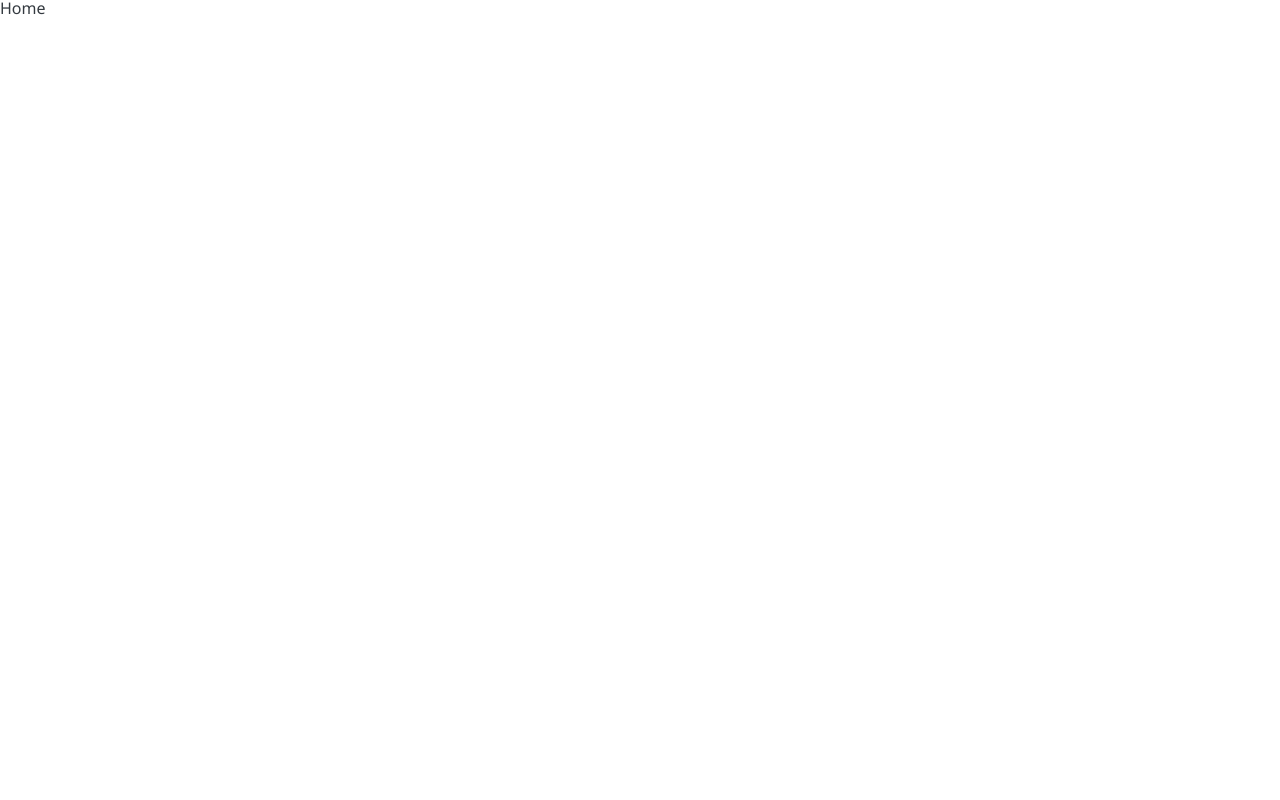
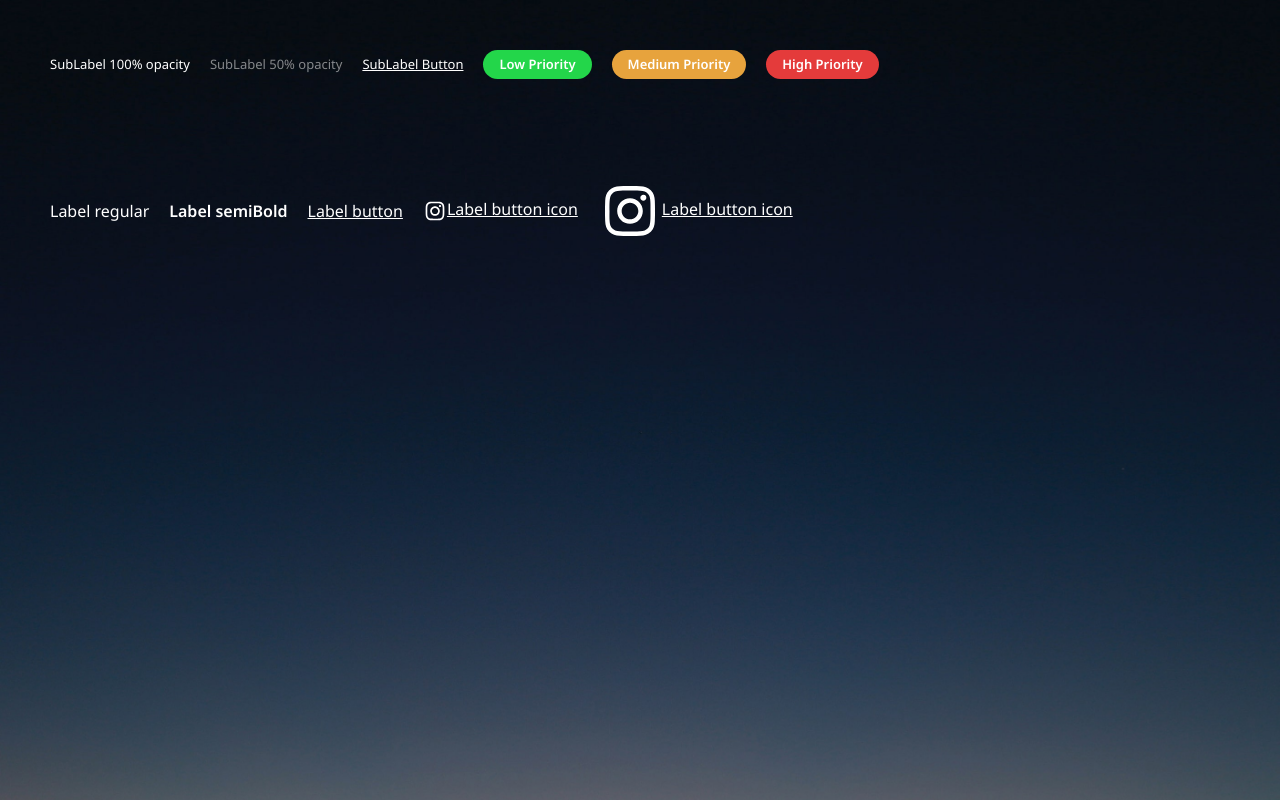
Before and after one commit to emilianovaccaro/Tasky, a React (Vite) app in the folder client/: page / in a window 1280 px wide. Built offline with nearby package versions, Linux system fonts and the light colour scheme.

Commit message:
Label and SubLabel components

```diff
--- a/client/package.json
+++ b/client/package.json
@@ -12,6 +12,7 @@
   "dependencies": {
     "react": "^18.2.0",
     "react-dom": "^18.2.0",
+    "react-icons": "^4.4.0",
     "react-router-dom": "^6.4.0",
     "styled-components": "^5.3.5"
   },
--- a/client/src/app/style-reset.css
+++ b/client/src/app/style-reset.css
@@ -46,3 +46,12 @@ table {
 	border-collapse: collapse;
 	border-spacing: 0;
 }
+
+body {
+	background-image: url('../assets/background-sunset.jpg');
+	background-size: cover;
+}
+
+* {
+	font-family: "Noto Sans"!important;
+}
--- a/client/src/app/theme.js
+++ b/client/src/app/theme.js
@@ -6,7 +6,7 @@ export const styles = {
     extraLarge: '1920px'
   },
 
-  paddings: {
+  padding: {
     small: '8px 16px',
     medium: '16px 32px',
     large: '32px 64px'
@@ -18,6 +18,19 @@ export const styles = {
     large: '32px',
   },
 
+  fontSize: {
+    extraSmall: '13px',
+    small: '16px',
+    medium: '20px',
+    big: '32px',
+  },
+
+  fontWeight: {
+    regular: '400',
+    semiBold: '600',
+    bold: '700',
+  },
+
   colors: {
     white: '#FFFFFF',
     black: '#000000',
@@ -25,8 +38,9 @@ export const styles = {
     lightblue: '#70D6FF',
     yellow: '#FFD670',
     green: '#99F7AB',
-    lowPriority: '#43FF6C',
-    mediumPriority: '#FFB443'
+    lowPriority: '#23D64A',
+    mediumPriority: '#E7A33D',
+    highPriority: '#E43B3B',
   }
 }
 
--- /dev/null
+++ b/client/src/components/Icon.jsx
@@ -0,0 +1,19 @@
+import styled, { css } from 'styled-components'
+import { AiOutlineInstagram } from 'react-icons/ai'
+
+export const icons = {
+  instagram: AiOutlineInstagram,
+}
+
+export const Icon = styled.svg`
+  color: inherit;
+  overflow: visible;
+  cursor: pointer;
+  vertical-align: middle;
+  ${p => getSize(p)}
+`
+
+const getSize = ({ size = 24 }) => css`
+  height: ${size}px;
+  width: ${size}px;
+`
--- /dev/null
+++ b/client/src/components/Label.jsx
@@ -0,0 +1,11 @@
+import styled from 'styled-components'
+
+export const Label = styled.h4`
+  color: ${({theme}) => theme.styles.colors.white};
+  font-size: ${({theme}) => theme.styles.fontSize.small};
+
+  font-weight: ${ p => p.semiBold && p.theme.styles.fontWeight.semiBold};
+  text-decoration: ${p => p.button && 'underline'};
+  cursor: ${p => p.button && 'pointer'};
+  display: ${p => p.icon && 'inline-block'};
+`
--- a/client/src/components/SubLabel.jsx
+++ b/client/src/components/SubLabel.jsx
@@ -1,6 +1,16 @@
 import styled from 'styled-components'
 
-export const SubLabel = styled.h1`
-  font-family: "Noto Sans";
-  color: ${({theme}) => theme.mode.primary};
+export const SubLabel = styled.h6`
+  color: ${({theme}) => theme.styles.colors.white};
+  font-size: ${({theme}) => theme.styles.fontSize.extraSmall};
+
+  opacity: ${p => p.lowOpacity && '50%'};
+  text-decoration: ${p => p.button && 'underline'};
+  cursor: ${p => p.button && 'pointer'};
+  font-weight: ${p => p.priority && p.theme.styles.fontWeight.semiBold};
+  padding: ${p => p.priority && p.theme.styles.padding.small};
+  border-radius: ${p => p.priority && p.theme.styles.borderRadius.large};
+  background-color: ${p => p.lowPriority && p.theme.styles.colors.lowPriority};
+  background-color: ${p => p.mediumPriority && p.theme.styles.colors.mediumPriority};
+  background-color: ${p => p.highPriority && p.theme.styles.colors.highPriority};
 `
--- a/client/src/pages/Home.jsx
+++ b/client/src/pages/Home.jsx
@@ -1,11 +1,27 @@
 import React from 'react'
 
 import { SubLabel } from '../components/SubLabel'
+import { Label } from '../components/Label'
+import { Icon, icons } from '../components/Icon'
 
 export const Home = () => {
   return (
     <>
-      <SubLabel>Home</SubLabel>
+      <div style={{'padding': '50px', 'display': 'flex', 'gap': '20px' , 'alignItems': 'center'}}>
+        <SubLabel>SubLabel 100% opacity</SubLabel>
+        <SubLabel lowOpacity>SubLabel 50% opacity</SubLabel>
+        <SubLabel button>SubLabel Button</SubLabel>
+        <SubLabel priority lowPriority>Low Priority</SubLabel>
+        <SubLabel priority mediumPriority>Medium Priority</SubLabel>
+        <SubLabel priority highPriority>High Priority</SubLabel>
+      </div>
+      <div style={{'padding': '50px', 'display': 'flex', 'gap': '20px' , 'alignItems': 'center'}}>
+        <Label>Label regular</Label>
+        <Label semiBold>Label semiBold</Label>
+        <Label button>Label button</Label>
+        <Label button icon><Icon as={icons.instagram} />Label button icon</Label>
+        <Label button icon><Icon as={icons.instagram} size={64} />Label button icon</Label>
+      </div>
     </>
   )
 }
```
Also changed, not shown: 2 other files (tests, documents, lock files or other folders).
